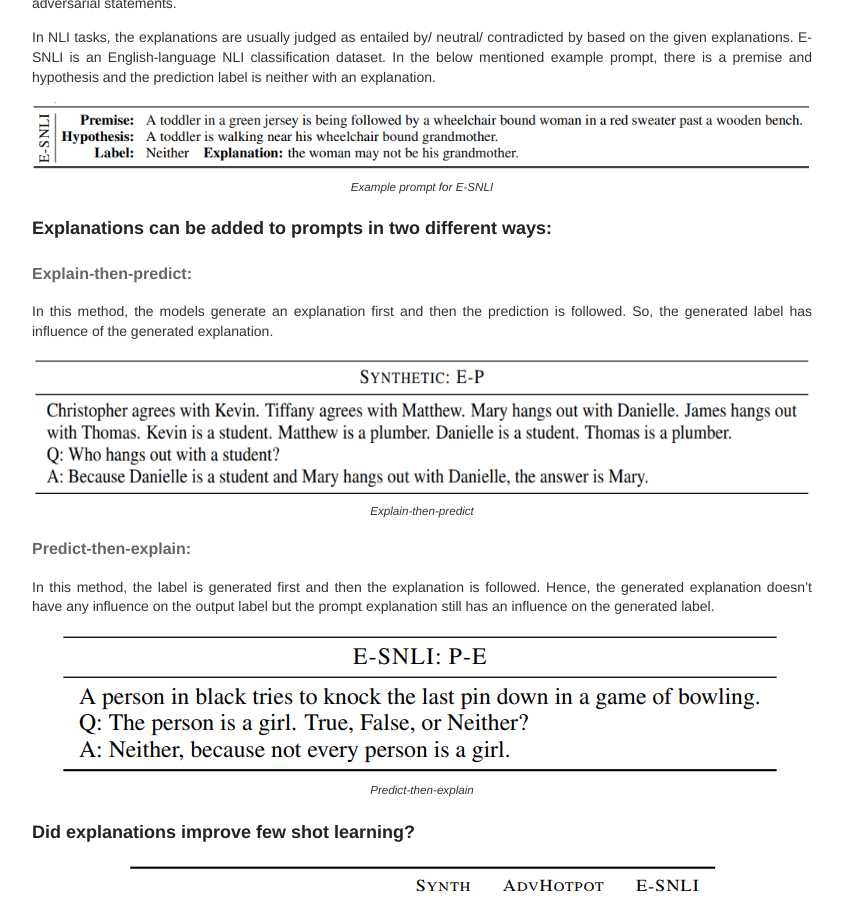
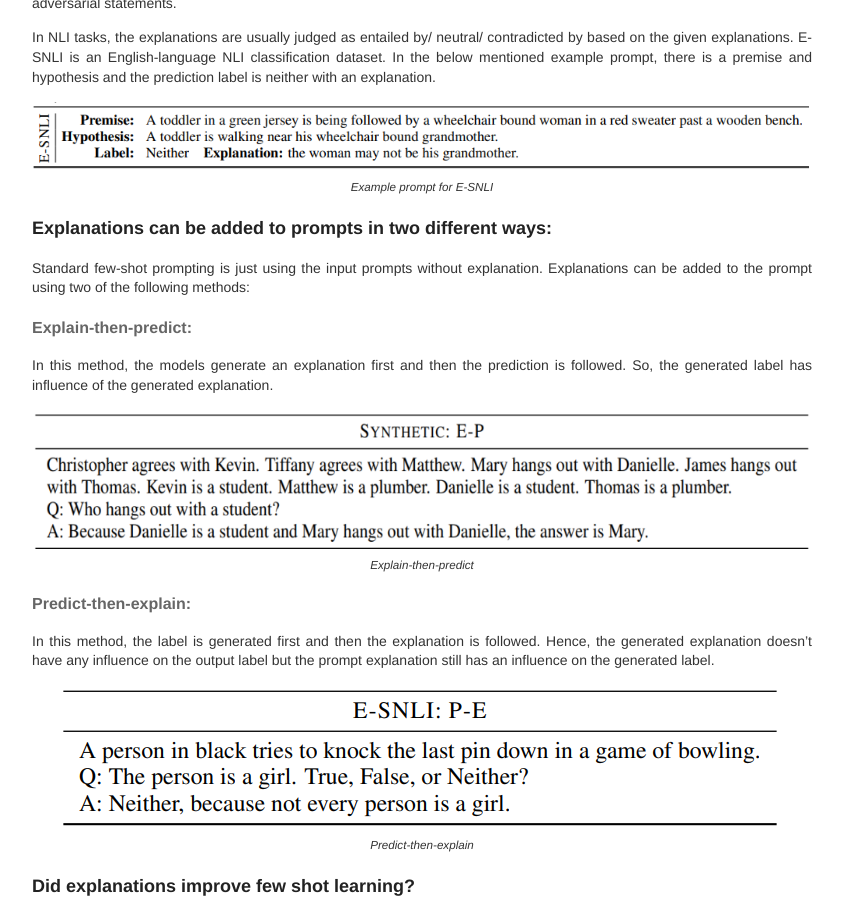
Before and after one commit to deepsthewarrior/deepsthewarrior.github.io, a Jekyll site: the page built from _posts/2023-2-14-Seminar-Report.md, in a window 1280 px wide and 900 px high, scrolled down 1916 px. Shown: the whole window, without its empty margins (218-1061 px from the left). Built offline with Jekyll 4.4.1, drawn with Linux system fonts in a browser that asks for light colours.

Commit message:
Update 2023-2-14-Seminar-Report.md

```diff
--- a/_posts/2023-2-14-Seminar-Report.md
+++ b/_posts/2023-2-14-Seminar-Report.md
@@ -54,9 +54,12 @@
 
 ### Explanations can be added to prompts in two different ways:
 
+Standard few-shot prompting is just using the input prompts without explanation. Explanations can be added to the prompt using two of the following methods:
+
 #### Explain-then-predict:
 
 In this method, the models generate an explanation first and then the prediction is followed. So, the generated label has influence of the generated explanation.
+
 <figure style="text-align:center;">
   <img src="/images/ep.PNG" alt="Prompt" />
   <p class="img-caption">Explain-then-predict</p>
@@ -65,6 +68,7 @@
 #### Predict-then-explain:
 
 In this method, the label is generated first and then the explanation is followed. Hence, the generated explanation doesn't have any influence on the output label but the prompt explanation still has an influence on the generated label.
+
 <figure style="text-align:center;">
   <img src="/images/pe.PNG" alt="Prompt" />
   <p class="img-caption">Predict-then-explain</p>
```
